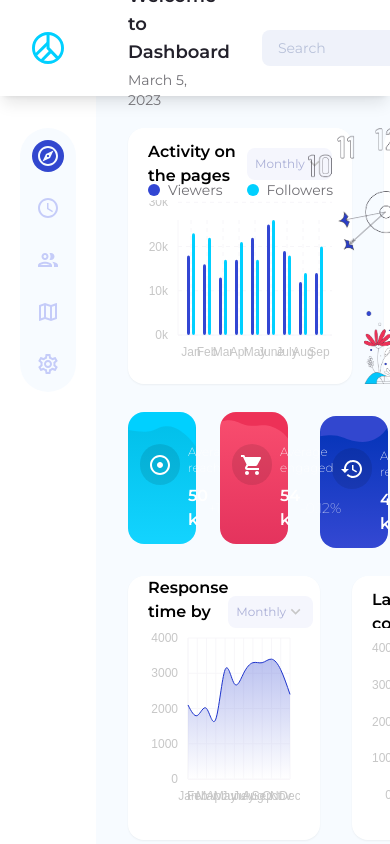
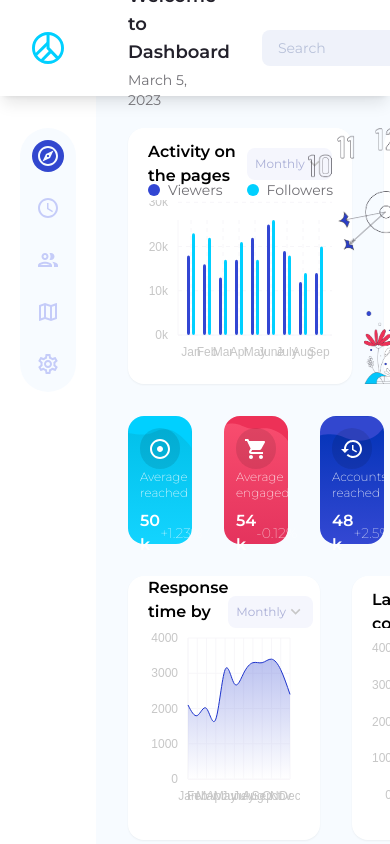
Before and after one commit to tsvetkovsergey/ofspace-social-dashboard, a React (Vite) app: page / in a window 390 px wide. Shown: the top 844 px of the page. Built offline with nearby package versions, Linux system fonts and the light colour scheme.

Commit message:
media queries for SmallCardLayout.tsx

```diff
--- a/src/components/DashboardCards/SmallCardLayout.tsx
+++ b/src/components/DashboardCards/SmallCardLayout.tsx
@@ -14,13 +14,13 @@ type Props = {
 const SmallCardLayout = ({ className, data }: Props) => {
   return (
     <div
-      className={`flex flex-col justify-end rounded-2xl p-3 ${data.bgStyle} ${className}`}
+      className={`flex flex-col rounded-2xl p-3 2xl:justify-end ${data.bgStyle} ${className}`}
     >
-      <div className="flex items-start">
-        <i className="rounded-full bg-black bg-opacity-10 p-2 text-white">
+      <div className="flex flex-col items-start 2xl:flex-row">
+        <i className="self-end rounded-full bg-black bg-opacity-10 p-2 text-white">
           {data.icon}
         </i>
-        <div className="ml-2 flex-1 text-xs font-extralight text-white dark:text-inherit">
+        <div className="w-full flex-1 text-xs font-extralight text-white dark:text-inherit 2xl:ml-2">
           <p>{data.title}</p>
           <div className="mt-2 flex items-center justify-between">
             <h3 className="text-base font-semibold">{data.count} k</h3>
--- a/src/pages/Dashboard.tsx
+++ b/src/pages/Dashboard.tsx
@@ -27,22 +27,22 @@ const Dashboard = (props: Props) => {
         <Clock />
       </Card>
       <SmallCard
-        className="col-span-3 -mb-1 -mr-1 xl:col-span-2"
+        className="col-span-3 xl:col-span-2 xl:-mb-1 xl:-mr-1"
         cardType={0}
       />
       <SmallCard
-        className="col-span-3 -mb-1 -ml-1 xl:col-span-2"
+        className="col-span-3 xl:col-span-2 xl:-mb-1 xl:-ml-1"
         cardType={1}
       />
       <Card className="col-span-12 row-span-2 xl:col-span-8">
         <HighView />
       </Card>
       <SmallCard
-        className="col-span-3 row-start-2 -mt-1 -mr-1 xl:col-span-2 xl:row-start-3"
+        className="col-span-3 row-start-2 xl:col-span-2 xl:row-start-3 xl:-mt-1 xl:-mr-1"
         cardType={2}
       />
       <SmallCard
-        className="col-span-3 row-start-2 -mt-1 -ml-1 xl:col-span-2 xl:row-start-3"
+        className="col-span-3 row-start-2 xl:col-span-2 xl:row-start-3 xl:-mt-1 xl:-ml-1"
         cardType={3}
       />
       <Card className="col-span-5 row-start-3 xl:col-span-4 xl:row-start-4">
--- a/tailwind.config.cjs
+++ b/tailwind.config.cjs
@@ -91,6 +91,9 @@ module.exports = {
         sidebar_dark:
           'linear-gradient(100deg, rgba(62,62,62,1) 0%, rgba(45,45,45,1) 100%)',
       },
+      screens: {
+        '2xl': '1400px',
+      },
     },
   },
   plugins: [require('tailwindcss'), require('autoprefixer')],
```
